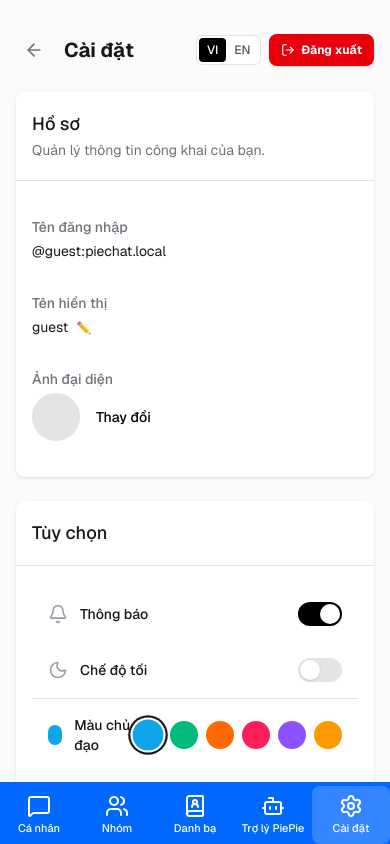
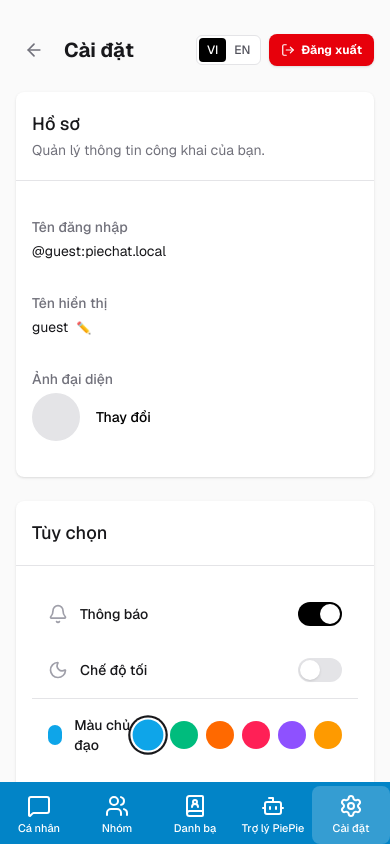
Before and after one commit to Monkez/PieChat, a Next.js app in the folder frontend/: page /settings in a window 390 px wide. Built offline with nearby package versions, Linux system fonts and the light colour scheme; no server answers.

Commit message:
fix: sidebar & mobile nav follow accent theme color

```diff
--- a/frontend/app/chat/layout.tsx
+++ b/frontend/app/chat/layout.tsx
@@ -865,7 +865,7 @@ export default function ChatLayout({
       "flex-col lg:flex-row"
     )}>
       {/* Desktop: Vertical Navigation Rail (left side) */}
-      <nav className="hidden lg:flex w-16 flex-col items-center bg-[#0068ff] py-4 text-white dark:bg-[#0052cc] z-40 shrink-0">
+      <nav className="hidden lg:flex w-16 flex-col items-center py-4 text-white z-40 shrink-0" style={{ background: 'var(--accent-600)' }}>
         <div className="mb-6">
           <div className="h-12 w-12 overflow-hidden rounded-full border-2 border-white/20 shadow-sm">
             {currentUser?.avatarUrl ? (
@@ -1262,7 +1262,7 @@ export default function ChatLayout({
                         <span className={cn(
                           "truncate text-[13px] lg:text-xs pr-2",
                           room.unreadCount > 0
-                            ? "font-bold text-[#0068ff] dark:text-sky-400"
+                            ? "font-bold text-sky-600 dark:text-sky-400"
                             : "text-zinc-500 dark:text-zinc-400"
                         )}>
                           {room.lastMessage ? (
--- a/frontend/components/mobile-bottom-bar.tsx
+++ b/frontend/components/mobile-bottom-bar.tsx
@@ -58,8 +58,8 @@ export function MobileBottomBar({ activeSection, onSectionChange }: MobileBottom
 
     return (
         <nav
-            className="lg:hidden fixed bottom-0 left-0 right-0 z-50 flex items-center justify-around bg-[#0068ff] dark:bg-[#0052cc] text-white py-1"
-            style={{ paddingBottom: 'env(safe-area-inset-bottom, 0px)' }}
+            className="lg:hidden fixed bottom-0 left-0 right-0 z-50 flex items-center justify-around text-white py-1"
+            style={{ background: 'var(--accent-600)', paddingBottom: 'env(safe-area-inset-bottom, 0px)' }}
         >
             {tabs.map((tab) => {
                 const Icon = tab.icon;
```
